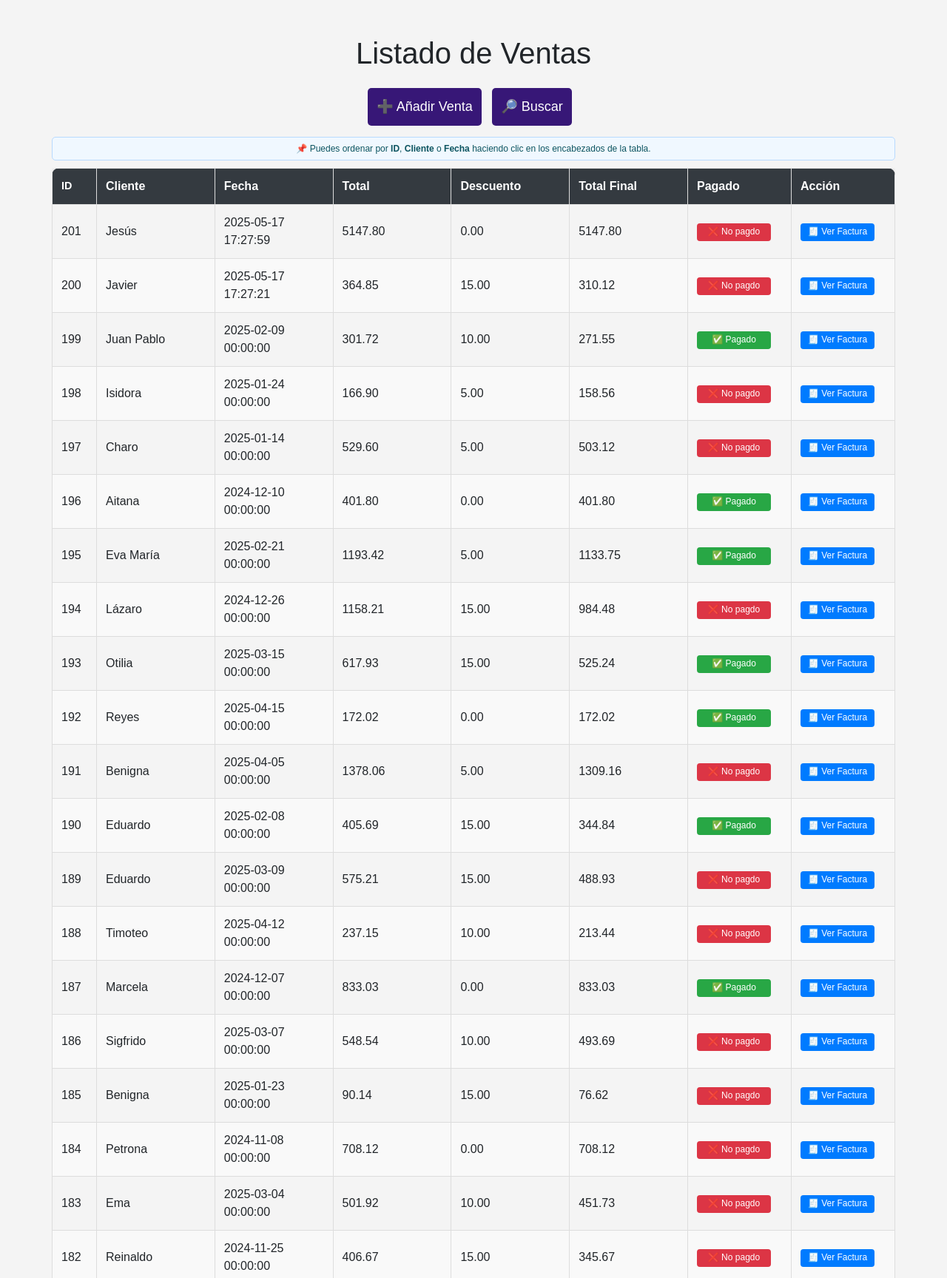
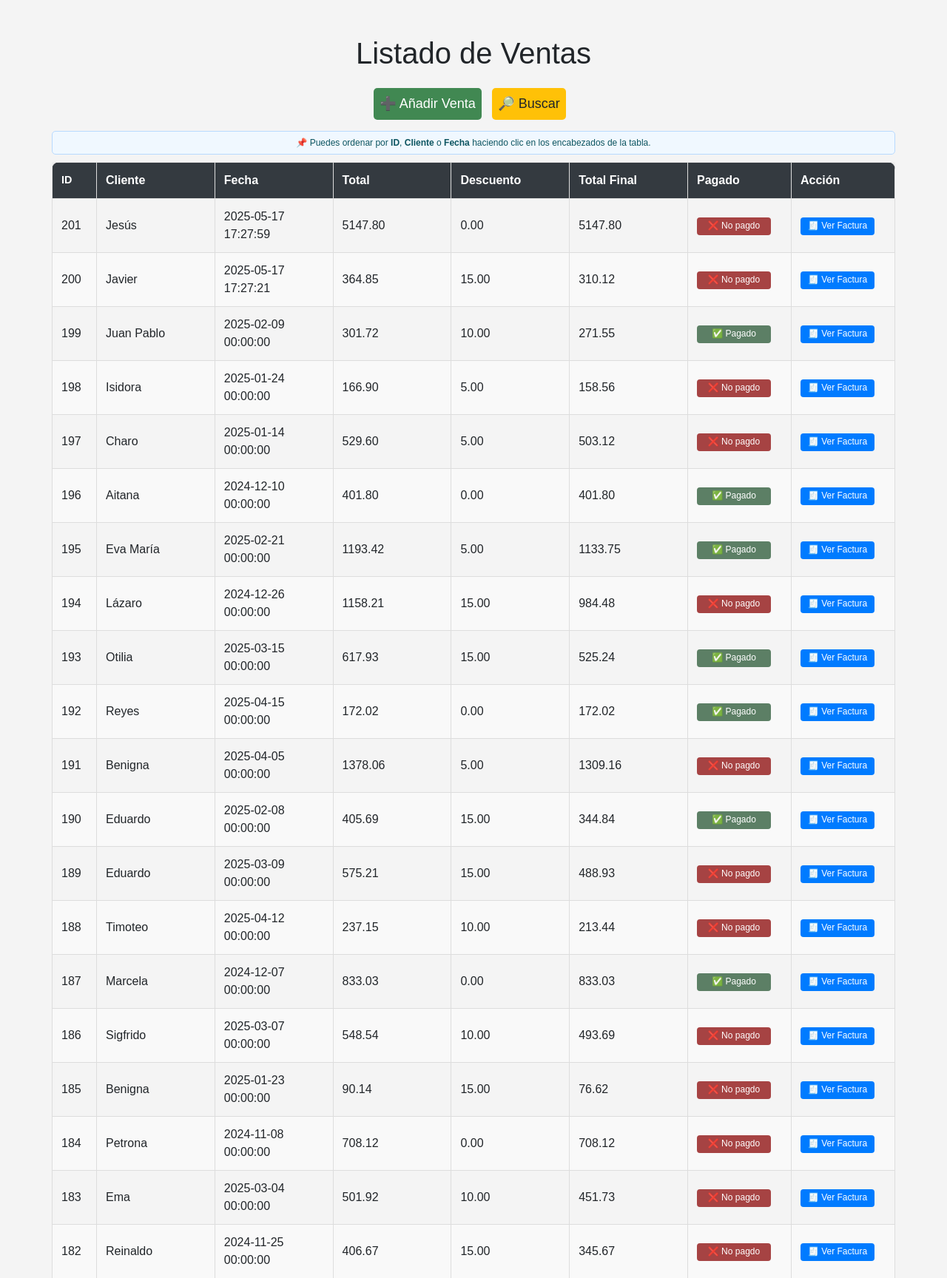
Before and after one commit to jcm201080/ProyectoInformatica, a Flask app: page /ventas in a window 1280 px wide. Shown: the part 230-1958 px from the top of the page at 74% size. Run offline with Flask 3, Linux system fonts and the light colour scheme; the visitor is signed in with stand-in values (Sample User, id 1); data comes from the database, SQL or seed files in the repository.

Commit message:
Actualizados estilos y clases CSS en páginas HTML

```diff
--- a/static/estilos.css
+++ b/static/estilos.css
@@ -112,7 +112,7 @@ label {
 button, .btn {
     background: #007BFF;
     color: white;
-    padding: 12px;
+    padding: 8px;
     border: none;
     margin-top: 15px;
     cursor: pointer;
@@ -129,22 +129,21 @@ button:hover, .btn:hover {
 }
 
 .btn-add {
-    background: #371777;
+    background: #418852;
     margin-bottom: 15px;
 }
 
 .btn-add:hover {
-    background: #218838;
+    background: #bae0c2;
 }
 
 .btn-cancel {
-    background-color: #dc3545;
-
+    background-color: #7a262e;
     height: 38px;
 }
 
 .btn-cancel:hover {
-    background-color: #c82333;
+    background-color: #b18a8a;
 }
 
 .btn-pagina {
@@ -183,13 +182,13 @@ button:hover, .btn:hover {
   box-sizing: border-box;
 }
 .btn-edit-pagado{
-    background-color: #28a745;
+    background-color: #5c7f65;
 }
 .btn-edit-no_pagado{
-    background-color: #dc3545;
+    background-color: #a64343;
 }
 .btn-edit:hover {
-  background-color: #0056b3;
+  background-color: #698aac;
 }
 .form-delete button {
     background-color: #dc3545;
@@ -239,6 +238,16 @@ button:hover, .btn:hover {
 .form-delete button:hover {
     background-color: #a71d2a;
 }
+.btn-search {
+    background-color: #ffc107;
+    color: #212529;
+}
+
+.btn-search:hover {
+    background-color: #e0a800;
+}
+
+
 /* Eliminar cualquier efecto no deseado */
 .form-delete,
 .form-delete button,
--- a/templates/cliente/clientes.html
+++ b/templates/cliente/clientes.html
@@ -5,7 +5,7 @@
 
     <div class="botones-superiores">
         <a href="{{ url_for('clientes.agregar_cliente') }}" class="btn btn-add">➕ Añadir Cliente</a>
-        <a href="#form-busqueda-cliente" class="btn btn-add">🔎 Buscar</a>
+        <a href="#form-busqueda-cliente" class="btn btn-add btn-search">🔎 Buscar</a>
     </div>
     <div class="alerta-orden">
       📌 Puedes ordenar por <strong>ID</strong>, <strong>Nombre</strong> o <strong>Apellidos</strong>, y buscar por nombre o apellidos.
@@ -50,10 +50,6 @@
                         <button type="submit" class="btn-delete" onclick="return confirm('¿Estás seguro?')">🗑️ Eliminar</button>
                       </form>
                     </td>
-
-
-
-
                 </tr>
                 {% endfor %}
             </tbody>
--- a/templates/compras/compras.html
+++ b/templates/compras/compras.html
@@ -4,7 +4,7 @@
     <h1>Lista de Compras</h1>
     <div class="botones-superiores">
         <a href="{{ url_for('compras.nueva_compra') }}" class="btn btn-add">➕ Añadir Compra</a>
-        <a href="#form-busqueda-proveedor" class="btn btn-add">🔎 Buscar</a>
+        <a href="#form-busqueda-proveedor" class="btn btn-add btn-search">🔎 Buscar</a>
     </div>
 
 
--- a/templates/producto/productos.html
+++ b/templates/producto/productos.html
@@ -4,7 +4,7 @@
     <h1>Lista de Productos</h1>
     <div class="botones-superiores">
         <a href="{{ url_for('productos.nuevo_producto') }}" class="btn btn-add">➕ Añadir Producto</a>
-        <a href="#form-busqueda-producto" class="btn btn-add">🔎 Buscar</a>
+        <a href="#form-busqueda-producto" class="btn btn-add btn-search">🔎 Buscar</a>
     </div>
     <div class="alerta-orden">
       📌 Puedes ordenar por <strong>ID</strong>, <strong>Nombre</strong> o <strong>Precio</strong>, y buscar por nombre o descripción.
@@ -56,7 +56,7 @@
     </table>
     </div>
 
-    <div class="paginacion">
+    <div class="paginacion mt-3">
       {% if hay_anterior %}
         <a href="{{ url_for('productos.ver_productos', pagina=pagina-1, orden=orden, direccion=direccion) }}" class="btn-pagina">⬅️ Anterior</a>
       {% endif %}
--- a/templates/proveedores/proveedor.html
+++ b/templates/proveedores/proveedor.html
@@ -4,7 +4,7 @@
     <h1>Lista de Proveedores</h1>
     <div class="botones-superiores">
         <a href="{{ url_for('proveedores.formulario_proveedor') }}" class="btn btn-add">➕ Añadir Proveedor</a>
-        <a href="#form-busqueda-proveedor" class="btn btn-add">🔎 Buscar</a>
+        <a href="#form-busqueda-proveedor" class="btn btn-add btn-search">🔎 Buscar</a>
     </div>
     <div class="alerta-orden">
       📌 Puedes ordenar por <strong>ID</strong>, <strong>Nombre</strong> o <strong>CIF</strong>, y buscar por nombre o CIF.
@@ -38,10 +38,10 @@
                 <tr>
                     <td >{{ proveedor.id }}</td>
                     <td>{{ proveedor.nombre }}</td>
-                    <td>{{ proveedor.cif }}</td>
                     <td>{{ proveedor.contacto }}</td>
                     <td>{{ proveedor.telefono }}</td>
                     <td class="col-email">{{ proveedor.email }}</td>
+                    <td>{{ proveedor.cif }}</td>
                     <td>{{ proveedor.direccion }}</td>
                     <td>
                         <a href="{{ url_for('proveedores.editar_proveedor', id=proveedor.id) }}" class="btn-edit">✏️ Editar</a>
@@ -69,7 +69,5 @@
         <input type="text" name="nombre" placeholder="Buscar por nombre o CIF" value="{{ nombre or '' }}">
         <button type="submit" class="btn">Buscar</button>
     </form>
-
-
 </div>
 {% endblock %}
--- a/templates/ventas/detalle_venta.html
+++ b/templates/ventas/detalle_venta.html
@@ -18,7 +18,7 @@
                     <th>Producto</th>
                     <th>Cantidad</th>
                     <th>Precio Unitario</th>
-                    <th>Acciones</th>
+                    <th class="col-acciones">Acciones</th>
                 </tr>
             </thead>
 
@@ -29,7 +29,7 @@
                     <td>{{ producto.nombre }}</td>
                     <td>{{ producto.cantidad }}</td>
                     <td>{{ producto.precio }}</td>
-                    <td class="table-acciones">
+                    <td>
                         <a href="{{ url_for('ventas.editar_producto', detalle_id=producto.id) }}" class="btn-edit">✏️ Editar</a>
 
                         <form action="{{ url_for('ventas.eliminar_producto', detalle_id=producto.id) }}" method="POST" class="form-delete">
@@ -43,7 +43,7 @@
     </div>
 
     <form action="{{ url_for('ventas.eliminar_venta', venta_id=venta.id) }}" method="POST" class="form-delete mt-4">
-        <button type="submit" class="btn-delete" onclick="return confirm('¿Estás seguro de eliminar toda la venta?')">🗑️ Factura</button>
+        <button type="submit" onclick="return confirm('¿Estás seguro de eliminar toda la venta?')">🗑️Eliminar Factura</button>
     </form>
     <a href="{{ url_for('ventas.ventas') }}" class="btn btn-cancel">❌ Cancelar</a>
 </div>
--- a/templates/ventas/nueva_venta.html
+++ b/templates/ventas/nueva_venta.html
@@ -32,10 +32,10 @@
                 {% endfor %}
             </select>
             <input type="number" name="cantidad[]" min="1" value="1">
-            <button type="button" onclick="eliminarProducto(this)" class="btn btn-cancel">Eliminar</button>
+            <button type="button" onclick="eliminarProducto(this)" class="btn btn-delete">🗑️ Producto</button>
         </div>
     </div>
-    <button type="button" onclick="agregarProducto()" class="btn btn-primary">Agregar Producto</button>
+    <button type="button" onclick="agregarProducto()">Agregar Producto</button>
 
     <label>Descuento:</label>
     <input type="number" name="descuento" value="0" step="0.01">
--- a/templates/ventas/ventas.html
+++ b/templates/ventas/ventas.html
@@ -3,7 +3,7 @@
 <div class="container mt-4">
     <h1>Listado de Ventas</h1>
     <a href="{{ url_for('ventas.nueva_venta') }}" class="btn btn-add">➕ Añadir Venta</a>
-    <a href="#form-busqueda" class="btn btn-add">🔎 Buscar</a>
+    <a href="#form-busqueda" class="btn btn-add btn-search">🔎 Buscar</a>
     <div class="alerta-orden">
       📌 Puedes ordenar por <strong>ID</strong>, <strong>Cliente</strong> o <strong>Fecha</strong> haciendo clic en los encabezados de la tabla.
     </div>
```
Also changed, not shown: templates/ventas/editar_producto_venta.html (+3 -4 lines).
